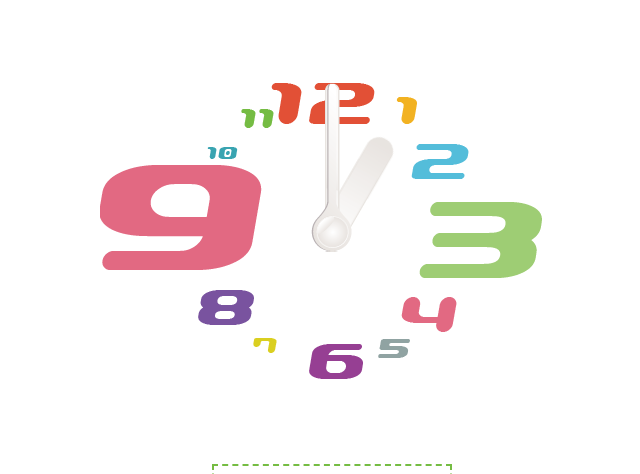
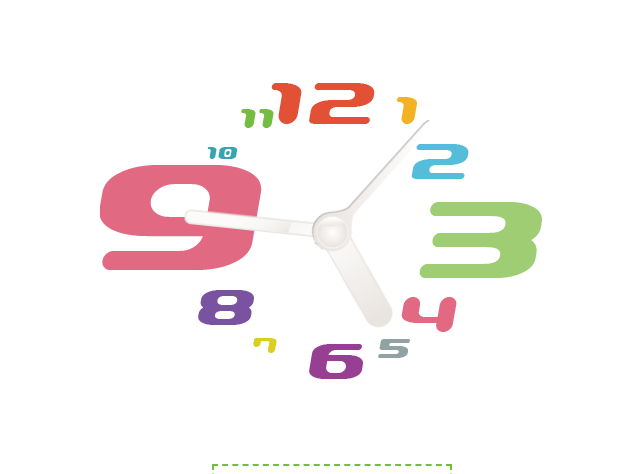
Before and after one commit to tec-yoshi-taka/trial-analog-clock, a plain HTML site: page index.html in a window 1280 px wide. Shown: the top 474 px of the page, without its empty margins (308-948 px from the left). Drawn offline with Linux system fonts and the light colour scheme.

Commit message:
一応完成

```diff
--- a/index.html
+++ b/index.html
@@ -40,7 +40,11 @@
 
             time.innerHTML = `${`0${hour}`.slice(-2)}:${`0${min}`.slice(-2)}:${`0${sec}`.slice(-2)}`;
 
-            hourHand.style.transform = `rotate(30deg)`;
+            hourHand.style.transform = `rotate(${hour*30}deg)`;
+            minHand.style.transform = `rotate(${min*6}deg)`;
+            secHand.style.transform = `rotate(${sec*6}deg)`;
+
+
 
             requestAnimationFrame(clock);
         }
```
Also changed, not shown: 1 other file.
